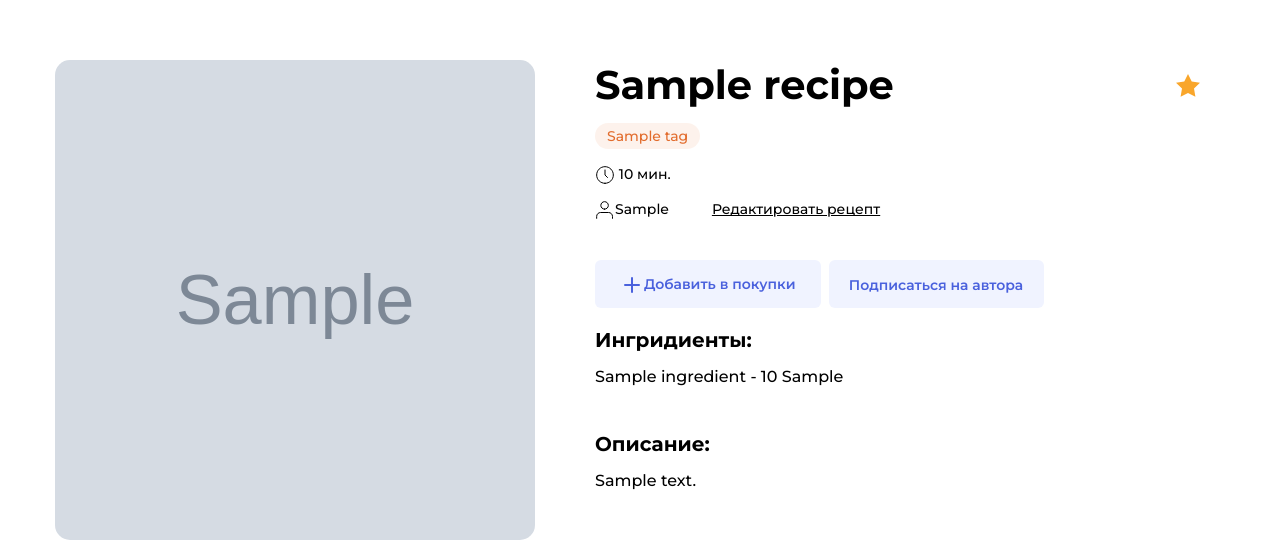
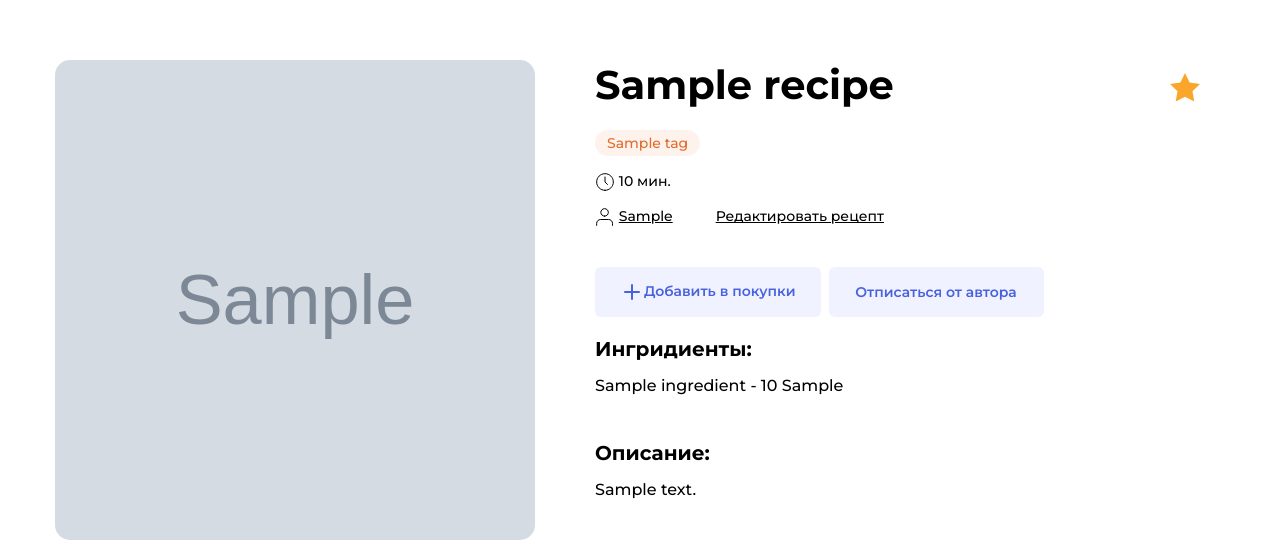
Before and after one commit to ouriso/anygram-project, a Django app: the page made by src/recipes/models.py in a window 1280 px wide. Shown: the part 90-647 px from the top of the page. Run offline with Django 3.2, Linux system fonts and the light colour scheme; the first user in the database is signed in; tables that the repository leaves empty hold one stand-in row (Sample ...).

Commit message:
changes after site review

```diff
--- a/anygram_workflow.yaml
+++ b/anygram_workflow.yaml
@@ -74,6 +74,8 @@ jobs:
           echo DB_HOST=${{ secrets.DB_HOST }} >> .env
           echo DB_PORT=${{ secrets.DB_PORT }} >> .env
           docker-compose down
+          docker pull ${{ secrets.DOCKER_USERNAME }}/anygram:latest
+          docker volume rm anygram_static_volume
           docker-compose up -d --force-recreate --build
           docker-compose exec -T web python3 manage.py collectstatic --no-input
           docker-compose exec -T web python3 manage.py migrate --noinput
--- a/src/cart/templates/cart/my_cart.html
+++ b/src/cart/templates/cart/my_cart.html
@@ -9,18 +9,18 @@
             <h1 class="main__title">{{ title }}</h1>
         </div>
         <div class="card-list card-list_column">
+            <ul class="shopping-list">
             {% for recipe in object_list %}
-            <ul class="shopping-list">
                 <li class="shopping-list__item" data-id="{{ recipe.pk }}">
                     <div class="recipe recipe_reverse">
-                        <img src="{{ recipe.image.url }}" alt="фото рецепта" class="recipe__image recipe__image_big">
+                        <img src="{{ recipe.image_url }}" alt="фото рецепта" class="recipe__image recipe__image_big">
                         <h3 class="recipe__title">{{ recipe.title }}</h3>
                         <p class="recipe__text"><span class="icon-time"></span> {{ recipe.duration }}</p>
                     </div>
                     <a href="{% url 'delete_from_cart' recipe.pk %}" class="shopping-list__button link">Удалить</a>
                 </li>
+            {% endfor %}
             </ul>
-            {% endfor %}
             {% if cart|length > 0 %}
                 <a href="{% url 'cart_download' %}"><button class="button button_style_blue">Скачать список</button></a>
             {% endif %}
--- a/src/recipes/models.py
+++ b/src/recipes/models.py
@@ -92,6 +92,11 @@ class Recipe(models.Model):
     def get_absolute_url(self):
         return reverse('recipe', args=[str(self.slug)])
 
+    @property
+    def image_url(self):
+        if self.image and hasattr(self.image, 'url'):
+            return self.image.url
+
 
 class RecipeIngredient(models.Model):
     recipe = models.ForeignKey(Recipe, on_delete=models.CASCADE)
--- a/src/recipes/static/recipes/blocks/button/button.css
+++ b/src/recipes/static/recipes/blocks/button/button.css
@@ -6,7 +6,7 @@
     background: none;
     border-radius: 6px;
     padding: 12px 24px;
-    height: 48px;
+    /* height: 48px; */
     line-height: 1;
     text-decoration: none;
     border: 1px solid transparent;
--- a/src/recipes/templates/recipes/follow_index.html
+++ b/src/recipes/templates/recipes/follow_index.html
@@ -20,7 +20,7 @@
                     {% for recipe in recipes %}
                     <li class="card-user__item">
                         <div class="recipe">
-                            <img src="{{ recipe.image.url }}" alt="Фото рецепта" class="recipe__image">
+                            <img src="{{ recipe.image_url }}" alt="Фото рецепта" class="recipe__image">
                             <h3 class="recipe__title">{{ recipe.title }}</h3>
                             <p class="recipe__text"><span class="icon-time"></span> {{ recipe.duration }} мин.</p>
                         </div>
--- a/src/recipes/templates/recipes/recipe_author.html
+++ b/src/recipes/templates/recipes/recipe_author.html
@@ -6,6 +6,7 @@
 {% block content %}
     {% csrf_token %}
     {% include 'includes/tags_table.html' with title=title tags=tags %}
+    {% if user.is_authenticated %}
     <div class="author-subscribe" data-author="{{ id }}">
         {% is_following user id as is_follow %}
         {% if is_follow %}
@@ -14,6 +15,7 @@
             <p style="padding: 0 0 2em 0;"><button class="button button_style_light-blue button_size_subscribe" name="subscribe" data-out>Подписаться на автора</button></p>
         {% endif %}
     </div>
+    {% endif %}
     <div class="card-list">
         {% for recipe in object_list %}
             {% include 'recipes/recipe_item.html' with recipe=recipe %}
--- a/src/recipes/templates/recipes/recipe_single.html
+++ b/src/recipes/templates/recipes/recipe_single.html
@@ -1,12 +1,12 @@
 {% extends "base.html" %}
 {% load static %}
 {% load recipes_filter %}
-{% block title %}Добро пожаловать на Anygram{% endblock %}
+{% block title %}{{ recipe.title }}{% endblock %}
 {% block css %}<link rel="stylesheet" href="{% static 'recipes/pages/single.css' %}">{% endblock %}
 {% block content %}
 {% csrf_token %}
 <div class="single-card" data-id="{{ recipe.pk }}" data-author="{{ recipe.author.pk }}">
-    <img src="{{ recipe.image.url }}" alt="Фото рецепта" class="single-card__image">
+    <img src="{{ recipe.image_url }}" alt="Фото рецепта" class="single-card__image">
     <div class="single-card__info">
         <div class="single-card__header-info">
             <h1 class="single-card__title">{{ recipe.title }}</h1>
@@ -14,9 +14,9 @@
                 <div class="single-card__favorite">
                     {% is_favorite recipe user as is_active %}
                     {% if is_active %}
-                        <button class="button .icon-favorite_active active" name="favorites"><span class="icon-favorite icon-favorite_active"></span></button>
+                        <button class="button .icon-favorite_active active" name="favorites"><span class="icon-favorite icon-favorite_big icon-favorite_active"></span></button>
                     {% else %}
-                        <button class="button button_style_none" name="favorites" data-out><span class="icon-favorite"></span></button>
+                        <button class="button button_style_none" name="favorites" data-out><span class="icon-favorite icon-favorite_big"></span></button>
                     {% endif %}
                     <div class="single-card__favorite-tooltip tooltip">Добавить в избранное</div>
                 </div>
@@ -30,7 +30,12 @@
         <div class="single-card__items single-card__items_column">
             <p class="single-card__text"><span class="icon-time"></span> {{ recipe.duration }} мин.</p>
             <ul class="single-card__items">
-                <li class="single-card__item"><p class="single-card__text"><span class="icon-user"></span>{{ recipe.author.first_name }}</p></li>
+                <li class="single-card__item">
+                    <p class="single-card__text">
+                        <span class="icon-user"></span>
+                        <a href="{% url 'index_author' recipe.author.username %}" style="color: black">{% if recipe.author.first_name %}{{ recipe.author.first_name }}{% else %}{{ recipe.author.username }}{% endif %}</a>
+                    </p>
+                </li>
                 {% if recipe.author == user %}
                     <li class="single-card__item">  <a style="margin-left: 2.5em" href="{% url 'recipe_edit' recipe.slug %}" class="single-card__text">Редактировать рецепт</a></li>
                 {% endif %}
@@ -46,7 +51,14 @@
             {% endif %}
             </li>
             {% if user.is_authenticated %}
-            <li class="single-card__item"><button class="button button_style_light-blue button_size_subscribe" name="subscribe" data-out>Подписаться на автора</button></li>
+            <li class="single-card__item">
+                {% is_following user recipe.pk as is_follow %}
+                {% if is_follow %}
+                    <button class="button button_style_light-blue button_size_subscribe active" name="subscribe">Отписаться от автора</button>
+                {% else %}
+                    <button class="button button_style_light-blue button_size_subscribe" name="subscribe" data-out>Подписаться на автора</button>
+                {% endif %}
+            </li>
             {% endif %}
         </ul>
         <div class="single-card__section">
--- a/src/users/templates/registration/password_change_form.html
+++ b/src/users/templates/registration/password_change_form.html
@@ -12,7 +12,7 @@
             <div class="form__group">
                 <label for="id_oldPassword" class="form__label">Старый пароль</label>
                 <div class="form__field-group">
-                    <input type="text" name="old_password" id="id_oldPassword" class="form__input">
+                    <input type="password" name="old_password" id="id_oldPassword" class="form__input">
                     <span class="form__error"></span>
                 </div>
             </div>
--- a/src/users/templates/registration/password_reset.html
+++ b/src/users/templates/registration/password_reset_form.html
@@ -8,6 +8,7 @@
     </div>
     <div class="form-container">
         <form class="form" method="post" action="{% url "password_reset" %}">
+            {% csrf_token %}
             <p class="form__info-text">
                 Чтобы сбросить старый пароль — введите адрес электронной почты, под которым вы регистрировались.
             </p>
```
Also changed, not shown: src/recipes/templates/recipes/recipe_item.html (+5 -2 lines).
